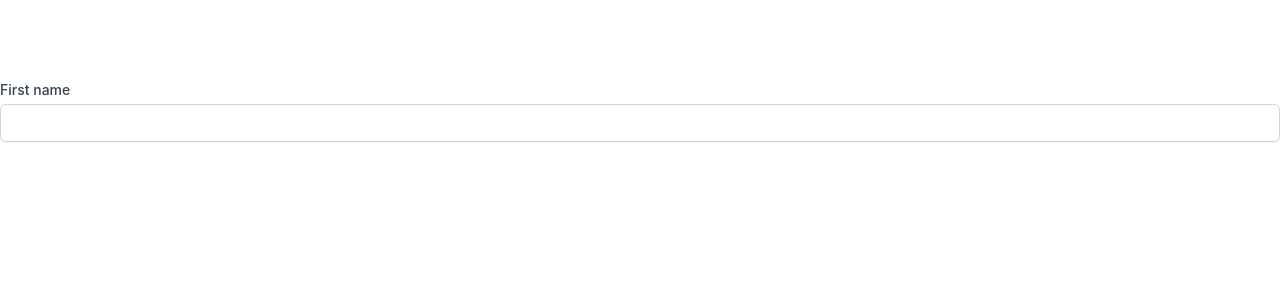
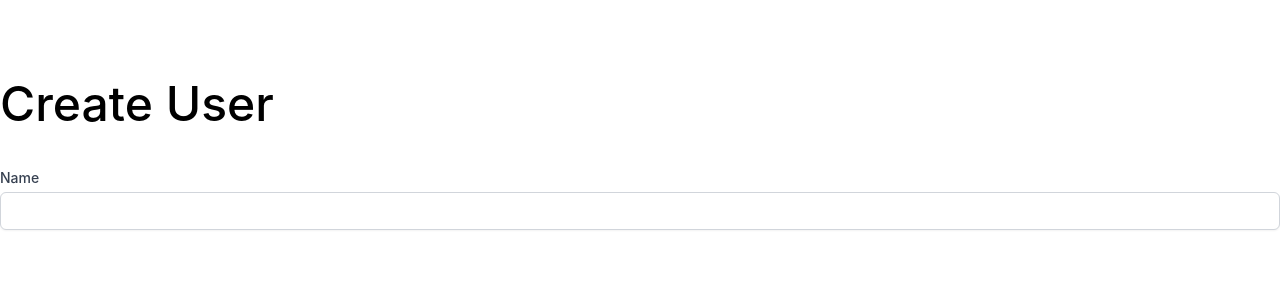
Before and after one commit to shahbazpro2/prismaproject, a Next.js app: page / in a window 1280 px wide. Shown: the top 300 px of the page. Built offline with nearby package versions, Linux system fonts and the light colour scheme.

Commit message:
Replace with TextField component

```diff
--- a/components/UserInput.tsx
+++ b/components/UserInput.tsx
@@ -1,17 +1,13 @@
 import React from 'react'
+import TextField from './common/textFields/TextField'
 
 const UserInput = () => {
     return (
         <div>
-            <label htmlFor="first-name" className="block text-sm font-medium text-gray-700">
-                First name
-            </label>
-            <input
-                type="text"
-                name="first-name"
-                id="first-name"
-                autoComplete="given-name"
-                className="mt-1 focus:ring-indigo-500 focus:border-indigo-500 block w-full shadow-sm sm:text-sm border-[1px] py-2 px-3 border-gray-300 rounded-md"
+            <h1 className='mb-10'>Create User</h1>
+            <TextField
+                label="Name"
+                name="name"
             />
         </div>
     )
```
